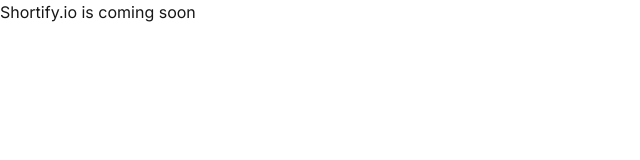
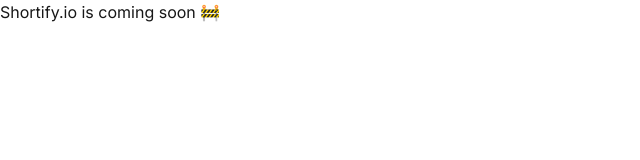
Before and after one commit to zdvman/shortify.io, a Next.js app: page / in a window 1280 px wide. Shown: the top 160 px of the page, without its empty margins (0-640 px from the left). Built offline with nearby package versions, Linux system fonts and the light colour scheme.

Commit message:
Edited Home page

```diff
--- a/src/app/page.js
+++ b/src/app/page.js
@@ -4,7 +4,7 @@
   return (
     <div className='grid grid-rows-[20px_1fr_20px] items-center justify-items-center min-h-screen p-8 pb-20 gap-16 sm:p-20 font-[family-name:var(--font-geist-sans)]'>
       <main className='flex flex-col gap-8 row-start-2 items-center sm:items-start'>
-        <h1>Shortify.io is coming soon</h1>
+        <h1>Shortify.io is coming soon 🚧</h1>
         {/* <Image
           className="dark:invert"
           src="/next.svg"
```
